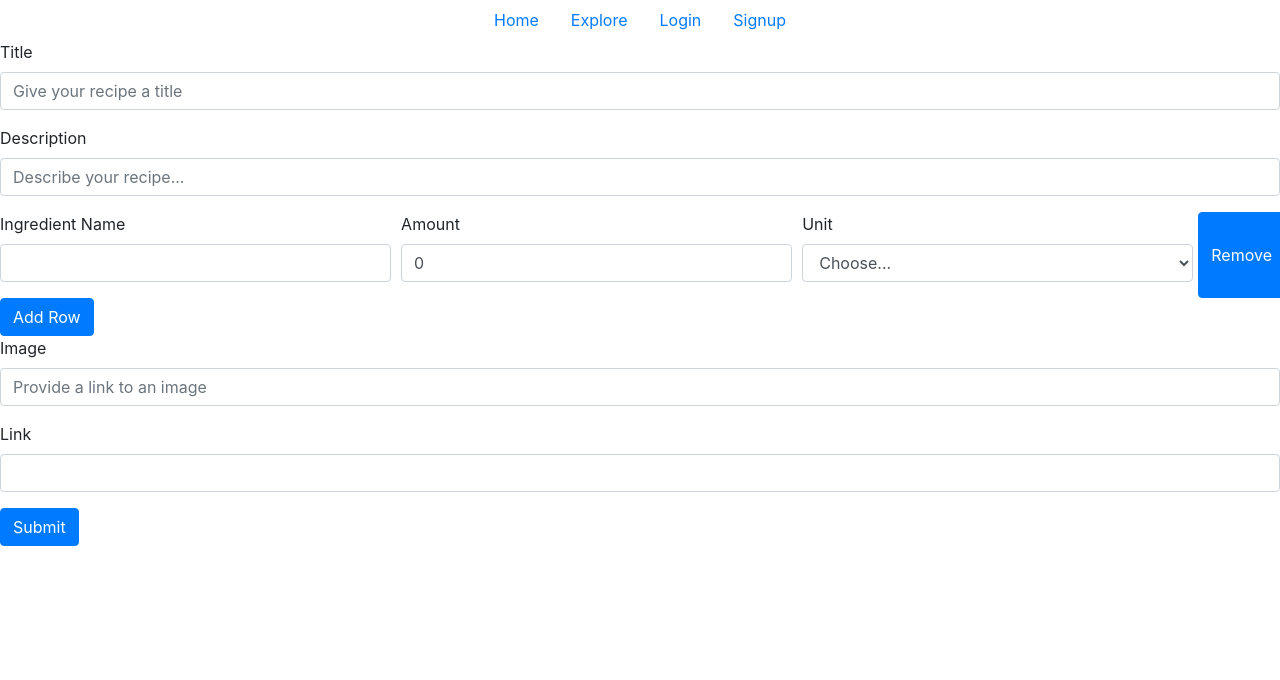
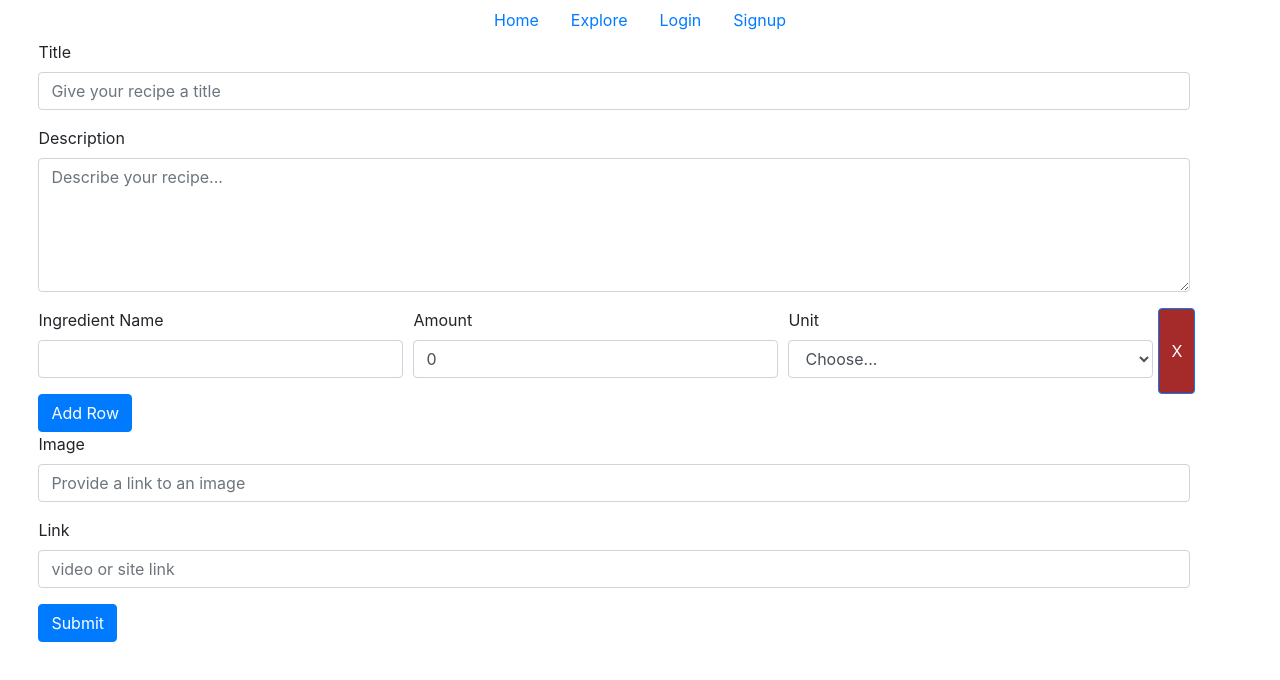
Before and after one commit to momaki9/Foodie, a React (Create React App) app in the folder client/: page /add in a window 1280 px wide. Shown: the top 680 px of the page. Built offline with nearby package versions, Linux system fonts and the light colour scheme.

Commit message:
updated add recipe page to send a post request

```diff
--- a/client/src/components/IngredientForm/index.js
+++ b/client/src/components/IngredientForm/index.js
@@ -2,6 +2,7 @@ import React from "react";
 import Button from "react-bootstrap/Button";
 import Form from "react-bootstrap/Form";
 import Col from "react-bootstrap/Col";
+import "../../index.css";
 
 function IngredientRow({ row, updateRow, deleteRow }) {
   return (
@@ -9,9 +10,9 @@ function IngredientRow({ row, updateRow, deleteRow }) {
       <Form.Group as={Col}>
         <Form.Label>Ingredient Name</Form.Label>
         <Form.Control
-          value={row.ingredientName}
+          value={row.name}
           onChange={(e) =>
-            updateRow(row.id, "ingredientName", e.target.value)
+            updateRow(row.id, "name", e.target.value)
           }
         />
       </Form.Group>
@@ -45,10 +46,11 @@ function IngredientRow({ row, updateRow, deleteRow }) {
       </Form.Group>
 
       <Button
+        id="remove-btn"
         type="button"
         onClick={() => deleteRow(row.id)}
       >
-        Remove
+        X
       </Button>
     </Form.Row>
   );
--- a/client/src/components/Nav/index.js
+++ b/client/src/components/Nav/index.js
@@ -2,54 +2,54 @@ import React from "react";
 import Auth from "../../utils/auth";
 import Nav from 'react-bootstrap/Nav';
 import { Link } from "react-router-dom";
-
+import '../../index.css';
 
 function NavComp() {
 
     function showNavigation() {
         if (Auth.loggedIn()) {
             return (
-                <Nav className="justify-content-center" activeKey="/">
+                <>
                     <Nav.Item>
-                        <Link to="/">Home</Link>
+                        <Link className="nav-link" to="/">Home</Link>
                     </Nav.Item>
                     <Nav.Item>
-                        <Link to="/explore">Explore</Link>
+                        <Link className="nav-link" to="/explore">Explore</Link>
                     </Nav.Item>
                     <Nav.Item>
-                        <Link to="/add">Add Recipes</Link>
+                        <Link className="nav-link" to="/add">Add Recipes</Link>
                     </Nav.Item>
                     <Nav.Item>
-                        <Link to="/list">Grocery List</Link>
+                        <Link className="nav-link" to="/list">Grocery List</Link>
                     </Nav.Item>
                     <Nav.Item>
-                        <Link to="#">Logout</Link>
+                        <Link className="nav-link" to="#">Logout</Link>
                     </Nav.Item>
-                </Nav>
+                </>
             )
         } else {
             return (
-                <Nav className="justify-content-center" activeKey="/">
+                <>
                     <Nav.Item>
-                        <Nav.Link href="/">Home</Nav.Link>
+                        <Link className="nav-link" href="/">Home</Link>
                     </Nav.Item>
                     <Nav.Item>
-                        <Nav.Link href="#">Explore</Nav.Link>
+                        <Link className="nav-link" href="#">Explore</Link>
                     </Nav.Item>
                     <Nav.Item>
-                        <Nav.Link href="/login">Login</Nav.Link>
+                        <Link className="nav-link" href="/login">Login</Link>
                     </Nav.Item>
                     <Nav.Item>
-                        <Nav.Link href="#">Signup</Nav.Link>
+                        <Link className="nav-link" href="#">Signup</Link>
                     </Nav.Item>
-                </Nav>
+                </>
             )
         }
     }
     return (
-        <>
+        <Nav className="justify-content-center" activeKey="/">
             {showNavigation()}
-        </>
+        </Nav>
     )
 }
 
--- a/client/src/index.css
+++ b/client/src/index.css
@@ -0,0 +1,13 @@
+.nav-link {
+    padding: 12px;
+}
+
+#remove-btn {
+   background-color: brown;
+}
+
+.form-el {
+    width: 90%;
+    align-items: center;
+    margin-left: 3%;
+}
--- a/client/src/pages/AddRecipe.js
+++ b/client/src/pages/AddRecipe.js
@@ -3,17 +3,33 @@ import Form from 'react-bootstrap/Form';
 import Col from 'react-bootstrap/Col';
 import React, { useState } from 'react';
 import IngredientRow from '../components/IngredientForm';
+import { useMutation } from '@apollo/client';
+import { ADD_RECIPE } from '../utils/mutations';
+import "../index.css";
 
 function AddRecipePage() {
 
-  const [ingredientForm, setIngredientForm] = useState([{ id: crypto.randomUUID(), ingredientName: "", amount: 0, unit: "" }]);
+  const [recipeForm, setRecipeForm] = useState({ title: "", description: "", image: "", link: ""});
+  const [ingredientForm, setIngredientForm] = useState([{ id: crypto.randomUUID(), name: "", amount: 0, unit: "" }]);
+  const [successMessage, setSuccessMessage] = useState("");
+
+  const [addRecipe, { error }] = useMutation(ADD_RECIPE);
+
+  const handleChange = (e) => {
+    const { name, value } = e.target;
+
+    setRecipeForm((prev) => ({
+      ...prev,
+      [name]: value
+    }));
+  };
 
   const addRow = () => {
     setIngredientForm((prev) => [
       ...prev,
       {
         id: crypto.randomUUID(),
-        ingredientName: "",
+        name: "",
         amount: 0,
         unit: ""
       }
@@ -36,18 +52,55 @@ function AddRecipePage() {
     );
   };
 
+  const handleSubmit = async (e) => {
+    e.preventDefault();
+
+    const recipeData = {
+      ...recipeForm,
+      ingredients: ingredientForm.map(({id, ...rest}) => rest)
+    }
+
+    console.log(recipeData);
+
+    try {
+      const { data } = await addRecipe({
+        variables: { recipeData }
+      });
+
+      setRecipeForm({
+        title: "",
+        description: "",
+        image: "",
+        link: ""
+      });
+
+      setIngredientForm([
+        {
+          id: crypto.randomUUID(),
+          name: "",
+          amount: 0,
+          unit: ""
+        }
+      ]);
+      setSuccessMessage("Recipe added!")
+
+    } catch (error) {
+      console.error(error)
+    }
+  }
+
   return (
-    <Form>
+    <Form onSubmit={handleSubmit} className='form-el'>
       <Form.Row>
         <Form.Group as={Col} controlId="formGridTitle">
           <Form.Label>Title</Form.Label>
-          <Form.Control type="text" placeholder="Give your recipe a title" />
+          <Form.Control name='title' type="text" placeholder="Give your recipe a title" value={recipeForm.title} onChange={handleChange}/>
         </Form.Group>
       </Form.Row>
 
       <Form.Group controlId="formGridDescription">
         <Form.Label>Description</Form.Label>
-        <Form.Control placeholder="Describe your recipe..." />
+        <Form.Control name='description' placeholder="Describe your recipe..."  value={recipeForm.description} onChange={handleChange} as="textarea" rows={5}/>
       </Form.Group>
       {ingredientForm.map((row) => (
         <IngredientRow
@@ -60,60 +113,22 @@ function AddRecipePage() {
       <Button type='button' onClick={addRow}>Add Row</Button>
       <Form.Group controlId="formGridImage">
         <Form.Label>Image</Form.Label>
-        <Form.Control placeholder="Provide a link to an image" />
+        <Form.Control name='image' placeholder="Provide a link to an image"  value={recipeForm.image} onChange={handleChange}/>
       </Form.Group>
 
       <Form.Group controlId="formGridLink">
         <Form.Label>Link</Form.Label>
-        <Form.Control />
+        <Form.Control name='link'  value={recipeForm.link} onChange={handleChange} placeholder='video or site link'/>
       </Form.Group>
 
       <Button variant="primary" type="submit">
         Submit
       </Button>
+      {successMessage && (
+        <h4>{successMessage}</h4>
+      )}
     </Form>
   );
-}
+};
 
 export default AddRecipePage;
-
-// function AddRecipePage() {
-//   const [ingredientForm, setIngredientForm] = useState([
-//     {
-//       id: crypto.randomUUID(),
-//       ingredientName: "",
-//       amount: 0,
-//       unit: ""
-//     }
-//   ]);
-
-//   const addRow = () => {
-//     setIngredientForm((prev) => [
-//       ...prev,
-//       {
-//         id: crypto.randomUUID(),
-//         ingredientName: "",
-//         amount: 0,
-//         unit: ""
-//       }
-//     ]);
-//   };
-
-//   const deleteRow = (id) => {
-//     setIngredientForm((prev) =>
-//       prev.filter((row) => row.id !== id)
-//     );
-//   };
-
-
-
-//   return (
-//     <Form>
-//
-
-//       <Button type="button" onClick={addRow}>
-//         Add Row
-//       </Button>
-//     </Form>
-//   );
-// }
--- a/client/src/utils/mutations.js
+++ b/client/src/utils/mutations.js
@@ -11,3 +11,13 @@ export const LOGIN_USER = gql`
         }
     }
 `;
+
+export const ADD_RECIPE = gql`
+    mutation addRecipe($recipeData: RecipeInput!) {
+        addRecipe(recipeData: $recipeData) {
+            _id
+            title
+            description
+        }
+    }
+`;
```
Also changed, not shown: 1 other file (tests, documents, lock files or other folders).
